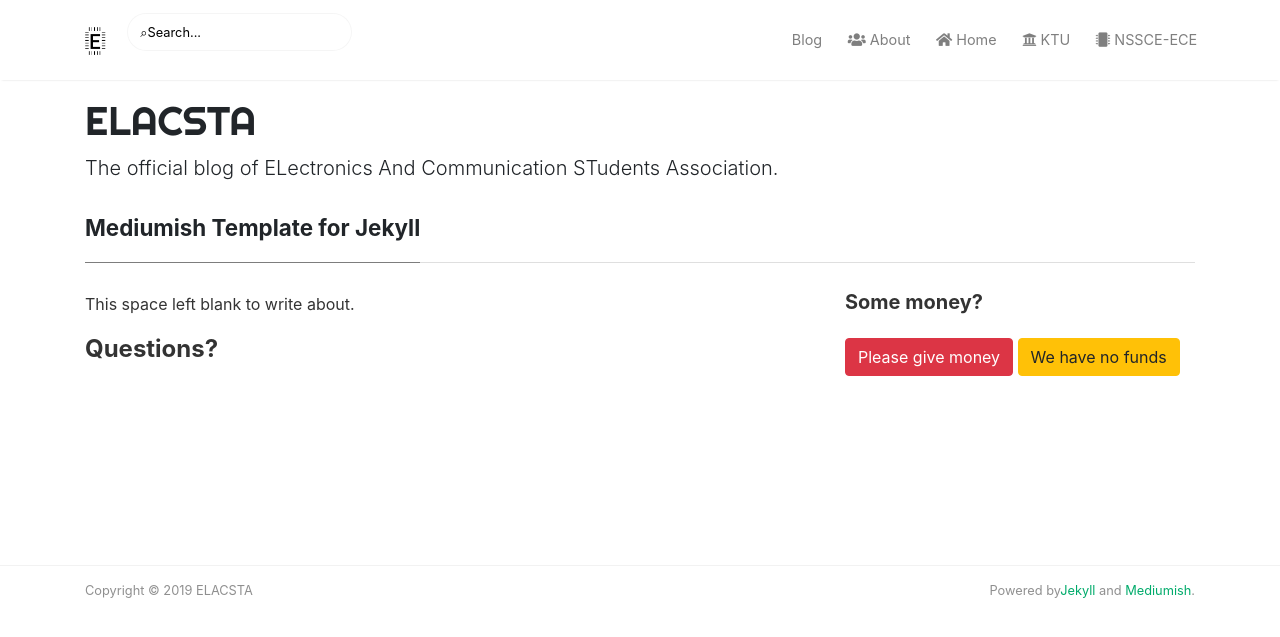
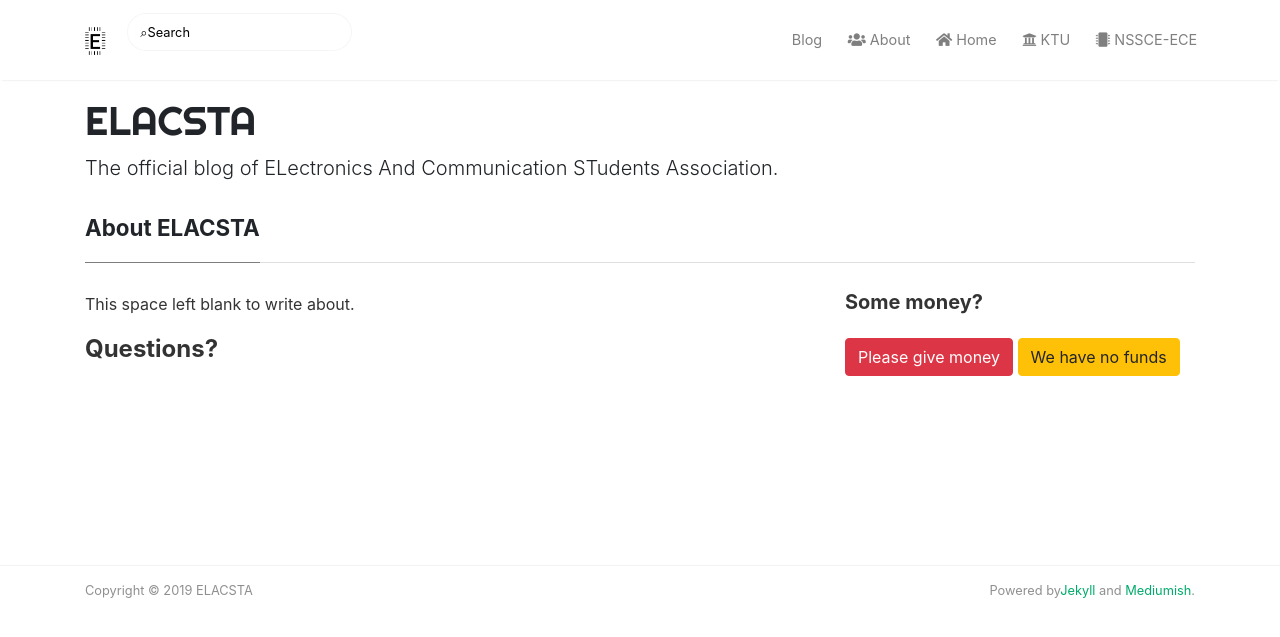
Before and after one commit to elacsta/blog, a Jekyll site: the page built from _pages/about.md, in a window 1280 px wide. Shown: the top 637 px of the page. Built offline with Jekyll 4.4.1, drawn with Linux system fonts in a browser that asks for light colours; nearby versions of some CDN libraries.

Commit message:
Search About Title

```diff
--- a/_includes/search-lunr.html
+++ b/_includes/search-lunr.html
@@ -11,7 +11,7 @@
 
 
 <form class="bd-search" onSubmit="return lunr_search(document.getElementById('lunrsearch').value);">
-    <input type="text" class="form-control text-small launch-modal-search" id="lunrsearch" name="q" maxlength="255" value="" placeholder="⌕Search..."/>
+    <input type="text" class="form-control text-small launch-modal-search" id="lunrsearch" name="q" maxlength="255" value="" placeholder="⌕Search"/>
 </form>
 
 
--- a/_layouts/post.html
+++ b/_layouts/post.html
@@ -35,8 +35,6 @@ post_class: post-template
                 </div>
                 {% endif %}
 
-                <!-- Post Title -->
-                <h1 class="posttitle">{{ page.title }}</h1>
 
             </div>
 
--- a/_pages/about.md
+++ b/_pages/about.md
@@ -1,6 +1,6 @@
 ---
 layout: page
-title: Mediumish Template for Jekyll
+title: About ELACSTA
 permalink: /about
 comments: true
 ---
```
